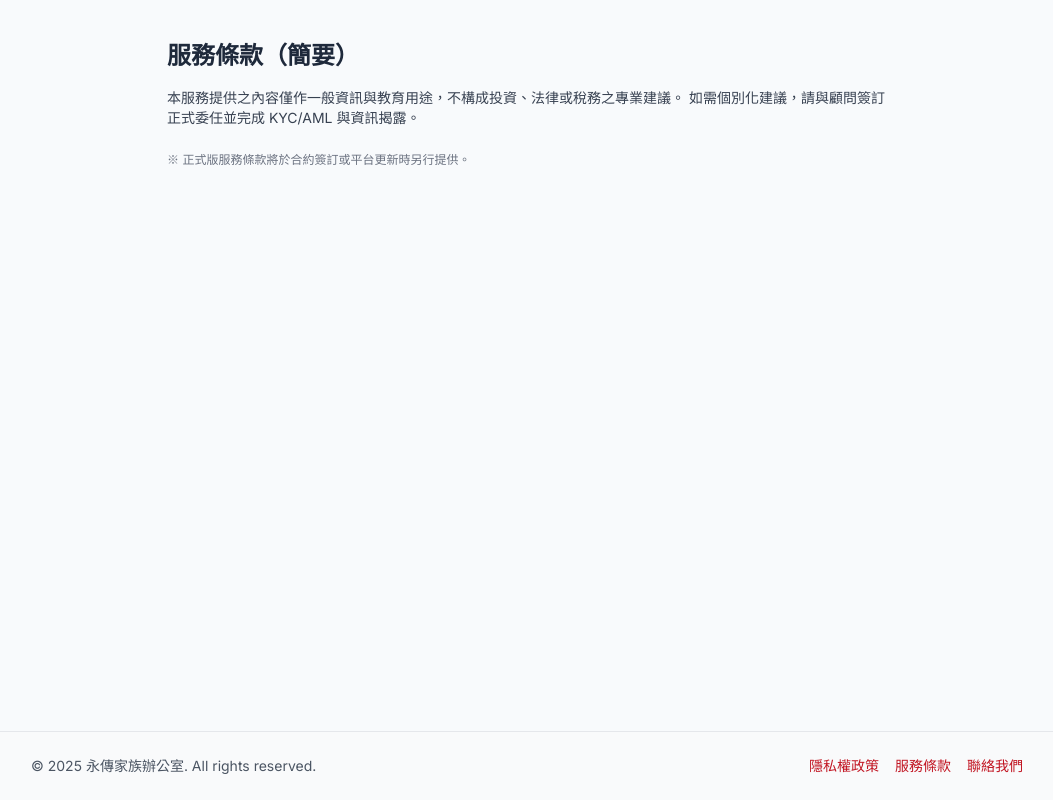
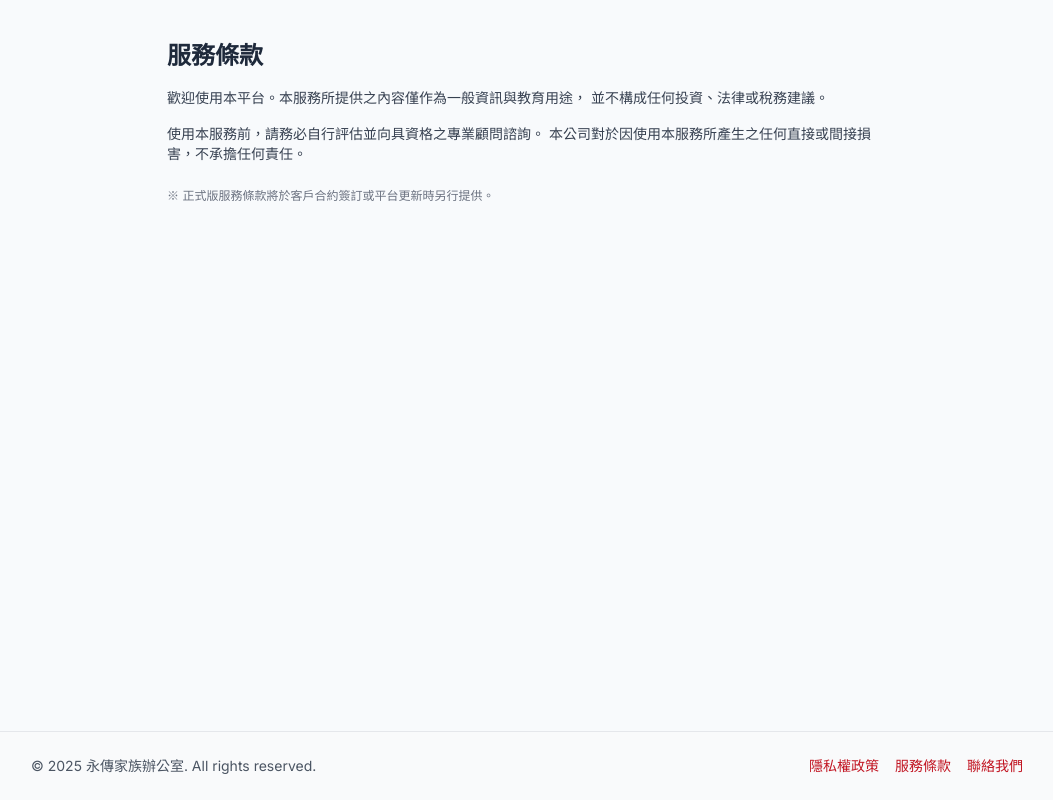
Before and after one commit to drink365/copilot-pro, a Next.js app: page /terms in a window 1280 px wide. Shown: the whole page, without its empty margins (113-1166 px from the left). Built offline with nearby package versions, Linux system fonts and the light colour scheme; no server answers.

Commit message:
Update page.tsx

```diff
--- a/app/terms/page.tsx
+++ b/app/terms/page.tsx
@@ -1,13 +1,20 @@
 export default function Terms() {
   return (
     <main className="max-w-3xl mx-auto px-6 py-10">
-      <h1 className="text-2xl font-semibold mb-4">服務條款（簡要）</h1>
-      <p className="text-sm text-gray-700">
-        本服務提供之內容僅作一般資訊與教育用途，不構成投資、法律或稅務之專業建議。
-        如需個別化建議，請與顧問簽訂正式委任並完成 KYC/AML 與資訊揭露。
+      <h1 className="text-2xl font-semibold mb-4">服務條款</h1>
+
+      <p className="text-sm text-gray-700 mb-4">
+        歡迎使用本平台。本服務所提供之內容僅作為一般資訊與教育用途，
+        並不構成任何投資、法律或稅務建議。
       </p>
+
+      <p className="text-sm text-gray-700 mb-4">
+        使用本服務前，請務必自行評估並向具資格之專業顧問諮詢。
+        本公司對於因使用本服務所產生之任何直接或間接損害，不承擔任何責任。
+      </p>
+
       <p className="text-xs text-gray-500 mt-6">
-        ※ 正式版服務條款將於合約簽訂或平台更新時另行提供。
+        ※ 正式版服務條款將於客戶合約簽訂或平台更新時另行提供。
       </p>
     </main>
   );
```
